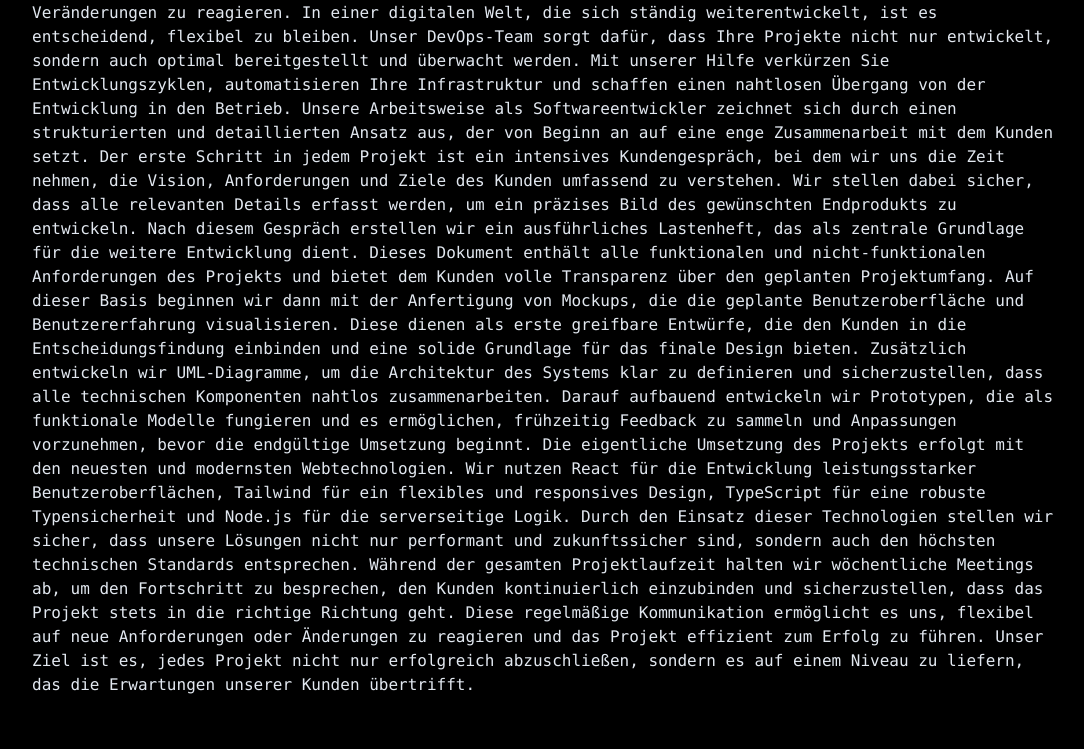
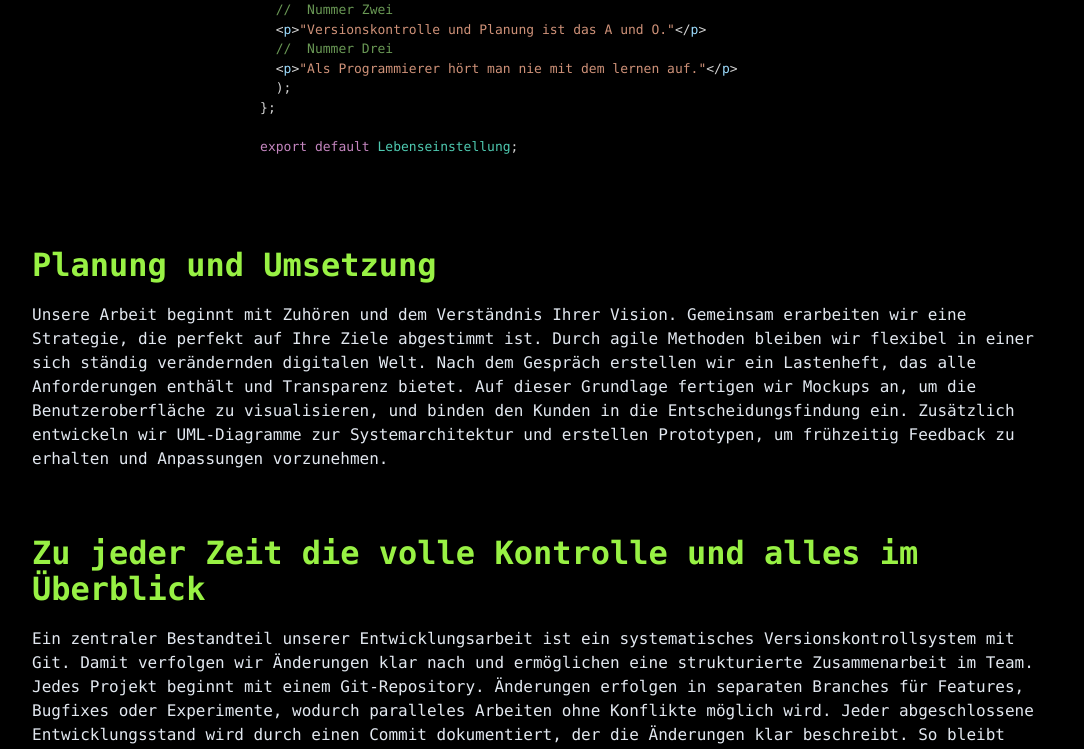
Before and after one commit to OGWebdesign/CompanyPage, a React (Vite) app: page / in a window 1280 px wide. Shown: the part 4920-5669 px from the top of the page, without its empty margins (96-1180 px from the left). Built offline with nearby package versions, Linux system fonts and the light colour scheme.

Commit message:
StartSide Update

```diff
--- a/package.json
+++ b/package.json
@@ -20,12 +20,14 @@
     "react-router-dom": "^6.23.1",
     "react-scroll": "^1.9.0",
     "react-simple-typewriter": "^5.0.1",
+    "react-syntax-highlighter": "^15.5.0",
     "react-transition-group": "^4.4.5"
   },
   "devDependencies": {
     "@types/react": "^18.2.66",
     "@types/react-dom": "^18.2.22",
     "@types/react-scroll": "^1.8.10",
+    "@types/react-syntax-highlighter": "^15.5.13",
     "@types/react-transition-group": "^4.4.10",
     "@typescript-eslint/eslint-plugin": "^7.2.0",
     "@typescript-eslint/parser": "^7.2.0",
--- /dev/null
+++ b/src/components/CodeSnippetOn/index.tsx
@@ -0,0 +1,17 @@
+import { Prism as SyntaxHighlighter } from 'react-syntax-highlighter';
+import { vscDarkPlus } from 'react-syntax-highlighter/dist/esm/styles/prism';
+
+export const CodeSnippet = ({ code }: any) => {
+    return (
+/* box-shadow: 0 20px 50px rgba(8, 112, 184, 0.7); */
+        <SyntaxHighlighter customStyle={{
+            backgroundColor: '#000',
+            borderRadius: '8px',
+            fontSize: '0.3rem',
+            overflowX: 'auto', // Ermöglicht horizontales Scrollen bei schmalen Geräten
+          }} language='typescript' style={vscDarkPlus}>
+            {code}
+        </SyntaxHighlighter>
+
+    );
+}
--- a/src/components/StartSite/index.tsx
+++ b/src/components/StartSite/index.tsx
@@ -7,15 +7,35 @@ import { LargeCard } from "../LargeCard"
 import { TechStripe } from "../TechStripe"
 import { TextAndButton } from "../TextAndButton"
 import { TextComponent } from "../TextComponent"
+import { CodeSnippet } from "../CodeSnippetOn"
 
 export const StartSite = (props: {
   TextAndButtonbt: JSX.Element;
   BlackCardButton: JSX.Element;
   WhiteCardButton: JSX.Element;
   ProposalButton: JSX.Element;
-  openHelpcenter:() => void;
+  openHelpcenter: () => void;
+
 }) => {
+  const sampleCode = `
+    import React from 'react';
+
+    const Lebenseinstellung = () => {
+    //  Dinge die Sie wissen sollten.
+      return(
+      //  Nummer Eins
+      <p>"Wir nutzen lieber Code als Content Management Systeme."</p>
+      //  Nummer Zwei
+      <p>"Versionskontrolle und Planung ist das A und O."</p>
+      //  Nummer Drei
+      <p>"Als Programmierer hört man nie mit dem lernen auf."</p>
+      );
+    };
+
+    export default Lebenseinstellung;
+  `;
   return (
+
     <>
       <video autoPlay playsInline loop muted className="absolute object-cover h-screen w-full overflow-hidden" src="video/bgvideo.mp4"></video>
       <div className="animate-fadeIn">
@@ -23,8 +43,8 @@ export const StartSite = (props: {
 
         <img src="Planets/mars.webp" alt="Mars" className="w-[45rem] z-10 absolute top-[20%] right-[-5%] animate-floatJupiter" />
         <img src="Planets/jupiter.webp" alt="Jupiter" className="w-[35rem] z-10 absolute top-[30%] left-[5%] animate-floatJupiter " />
-        <img src="Planets/comet.webp" alt="Comet" className="w-[15rem] z-10 absolute desktop:top-[45%] laptop:top-[43%] tablet:top-[46%] mobile:top-[46.2%]  right-[10%]  animate-floatComet" />
-        <img src="graphics/astro.webp" alt="" className="laptop:w-[20rem] mobile:w-0 z-10 absolute mobile:top-[70%] left-[10%] animate-float" />
+        <img src="Planets/comet.webp" alt="Comet" className="w-[15rem] mobile:w-0 tablet:w-[15rem] z-10 absolute desktop:top-[45%] laptop:top-[43%] tablet:top-[46%] mobile:top-[46.2%]  right-[10%]  animate-floatComet" />
+        <img src="graphics/astro.webp" alt="" className="laptop:w-[20rem] mobile:w-0 z-10 absolute mobile:top-[70%] right-[5%] animate-float" />
         <img src="Planets/satelite.webp" alt="" className="w-[10rem] z-10 absolute tablet:bottom-[-4%] mobile:bottom-[-2%] mobile:right-[5%] tablet:right-[18%] animate-float" />
 
 
@@ -109,7 +129,7 @@ export const StartSite = (props: {
                 Eine weitere Stärke von selbstprogrammierten Webseiten ist der Sicherheitsaspekt. Unsere verwendeten Technologien
                 sind stets aktuell und sicher. Bei Content Management Systemen ist das nicht immer der Fall. Hält man diese nicht
                 auf dem neuesten Stand, kann es schnell zu Sicherheitslücken kommen. Diese können von Hackern ausgenutzt werden, um
-              Schaden anzurichten oder Daten zu stehlen. <br/>
+                Schaden anzurichten oder Daten zu stehlen. <br />
                 Benötigen Sie sonstige{" "}
                 <span className="bg-white text-black font-bold">
                   Programmierarbeiten
@@ -254,35 +274,27 @@ export const StartSite = (props: {
 
         </div>
 
+        <div className="w-full flex justify-center items-center mt-16">
+       {/** box-shadow: 0 20px 50px rgba(8, 112, 184, 0.7); */}
+          <div className="tablet:w-[40rem] mobile:invisible mobile:h-0 tablet:visible tablet:h-auto">
+            <CodeSnippet code={sampleCode}>
 
+            </CodeSnippet>
+          </div>
+        </div>
+        <div className="w-full flex justify-center items-center z-50">
 
-      <div className="w-full flex justify-center items-center z-50">
           <TextComponent
 
-        headline="Hochgeschwindigkeitsleistung für Websites und Webanwendungen auf dem nächsten Level."
-          text="Unsere Arbeit beginnt nicht mit Code, sondern mit Zuhören. Wir nehmen uns die Zeit, Ihre Vision zu verstehen und erarbeiten gemeinsam eine Strategie, die perfekt auf Ihre Ziele zugeschnitten ist. Unser Prozess basiert auf agilen Methoden, die es uns ermöglichen, flexibel und reaktionsschnell auf Veränderungen zu reagieren. In einer digitalen Welt, die sich ständig weiterentwickelt, ist es entscheidend, flexibel zu bleiben. Unser DevOps-Team sorgt dafür, dass Ihre Projekte nicht nur entwickelt, sondern auch optimal bereitgestellt und überwacht werden. Mit unserer Hilfe verkürzen Sie Entwicklungszyklen, automatisieren Ihre Infrastruktur und schaffen einen nahtlosen Übergang von der Entwicklung in den Betrieb. Unsere Arbeitsweise als Softwareentwickler zeichnet sich durch einen strukturierten und detaillierten Ansatz aus, der von Beginn an auf eine enge Zusammenarbeit mit dem Kunden setzt. Der erste Schritt in jedem Projekt ist ein intensives Kundengespräch, bei dem wir uns die Zeit nehmen, die Vision, Anforderungen und Ziele des Kunden umfassend zu verstehen. Wir stellen dabei sicher, dass alle relevanten Details erfasst werden, um ein präzises Bild des gewünschten Endprodukts zu entwickeln.
-Nach diesem Gespräch erstellen wir ein ausführliches Lastenheft, das als zentrale Grundlage für die weitere Entwicklung dient. Dieses Dokument enthält alle funktionalen und nicht-funktionalen Anforderungen des Projekts und bietet dem Kunden volle Transparenz über den geplanten Projektumfang. Auf dieser Basis beginnen wir dann mit der Anfertigung von Mockups, die die geplante Benutzeroberfläche und Benutzererfahrung visualisieren. Diese dienen als erste greifbare Entwürfe, die den Kunden in die Entscheidungsfindung einbinden und eine solide Grundlage für das finale Design bieten.
-Zusätzlich entwickeln wir UML-Diagramme, um die Architektur des Systems klar zu definieren und sicherzustellen, dass alle technischen Komponenten nahtlos zusammenarbeiten. Darauf aufbauend entwickeln wir Prototypen, die als funktionale Modelle fungieren und es ermöglichen, frühzeitig Feedback zu sammeln und Anpassungen vorzunehmen, bevor die endgültige Umsetzung beginnt.
-Die eigentliche Umsetzung des Projekts erfolgt mit den neuesten und modernsten Webtechnologien. Wir nutzen React für die Entwicklung leistungsstarker Benutzeroberflächen, Tailwind für ein flexibles und responsives Design, TypeScript für eine robuste Typensicherheit und Node.js für die serverseitige Logik. Durch den Einsatz dieser Technologien stellen wir sicher, dass unsere Lösungen nicht nur performant und zukunftssicher sind, sondern auch den höchsten technischen Standards entsprechen.
-Während der gesamten Projektlaufzeit halten wir wöchentliche Meetings ab, um den Fortschritt zu besprechen, den Kunden kontinuierlich einzubinden und sicherzustellen, dass das Projekt stets in die richtige Richtung geht. Diese regelmäßige Kommunikation ermöglicht es uns, flexibel auf neue Anforderungen oder Änderungen zu reagieren und das Projekt effizient zum Erfolg zu führen. Unser Ziel ist es, jedes Projekt nicht nur erfolgreich abzuschließen, sondern es auf einem Niveau zu liefern, das die Erwartungen unserer Kunden übertrifft."
-        ></TextComponent>
+            headline="Planung und Umsetzung"
+            text="Unsere Arbeit beginnt mit Zuhören und dem Verständnis Ihrer Vision. Gemeinsam erarbeiten wir eine Strategie, die perfekt auf Ihre Ziele abgestimmt ist. Durch agile Methoden bleiben wir flexibel in einer sich ständig verändernden digitalen Welt.
+            Nach dem Gespräch erstellen wir ein Lastenheft, das alle Anforderungen enthält und Transparenz bietet. Auf dieser Grundlage fertigen wir Mockups an, um die Benutzeroberfläche zu visualisieren, und binden den Kunden in die Entscheidungsfindung ein. Zusätzlich entwickeln wir UML-Diagramme zur Systemarchitektur und erstellen Prototypen, um frühzeitig Feedback zu erhalten und Anpassungen vorzunehmen."></TextComponent>
         </div>
 
         <div className="w-full flex justify-center items-center">
           <TextComponent
             headline="Zu jeder Zeit die volle Kontrolle und alles im Überblick"
-          text="Ein zentraler Bestandteil unserer Entwicklungsarbeit ist ein durchdachtes und systematisches Versionskontrollsystem, das wir mithilfe von Git umsetzen. Durch die Verwendung von Git gewährleisten wir eine klare Nachverfolgung aller Änderungen, die während des Entwicklungsprozesses vorgenommen werden, und ermöglichen gleichzeitig eine strukturierte Zusammenarbeit im Team.
-
-Jedes Projekt beginnt mit der Einrichtung eines Git-Repositories, das als zentrale Basis für die Versionskontrolle dient. Alle Änderungen, die am Code vorgenommen werden, erfolgen in separaten Branches, die speziell für neue Features, Bugfixes oder experimentelle Entwicklungen angelegt werden. Diese Branch-Struktur erlaubt es uns, parallel an verschiedenen Aspekten des Projekts zu arbeiten, ohne dass es zu Konflikten oder Instabilitäten im Hauptcode kommt.
-
-Für jede abgeschlossene Entwicklungsphase oder jedes Update wird ein sogenannter Commit erstellt, der eine klare und nachvollziehbare Beschreibung der vorgenommenen Änderungen enthält. So wird zu jedem Zeitpunkt dokumentiert, was geändert wurde, warum es geändert wurde und welche Auswirkungen diese Änderungen haben. Dieses Vorgehen sorgt nicht nur für Transparenz, sondern ermöglicht es uns auch, bei Bedarf zu einem früheren Stand des Codes zurückzukehren, falls unvorhergesehene Probleme auftreten.
-
-Bevor eine Änderung in den Hauptzweig (Main oder Master Branch) integriert wird, durchläuft sie einen strengen Code-Review-Prozess. Hierbei prüfen wir die neuen Codeabschnitte auf Qualität, Effizienz und Konformität mit den vorab definierten Anforderungen. Erst nach Freigabe durch das Team wird der Code in das Hauptprojekt integriert, um höchste Qualität zu gewährleisten und Fehler zu minimieren.
-
-Zusätzlich setzen wir auf automatisierte Tests, die ebenfalls in den Git-Workflow integriert sind. Diese Tests stellen sicher, dass neue Funktionen korrekt arbeiten und bestehende Funktionen nicht unbeabsichtigt beeinträchtigt werden. Git erlaubt uns darüber hinaus, Releases klar zu kennzeichnen, sodass jederzeit erkennbar ist, welche Version eines Projekts sich in welchem Entwicklungsstadium befindet.
-
-Durch diesen strukturierten Einsatz von Git und den dazugehörigen Best Practices sorgen wir für ein hohes Maß an Transparenz, Rückverfolgbarkeit und Qualitätssicherung in jedem Entwicklungsprojekt."
-        ></TextComponent>
+            text="Ein zentraler Bestandteil unserer Entwicklungsarbeit ist ein systematisches Versionskontrollsystem mit Git. Damit verfolgen wir Änderungen klar nach und ermöglichen eine strukturierte Zusammenarbeit im Team. Jedes Projekt beginnt mit einem Git-Repository. Änderungen erfolgen in separaten Branches für Features, Bugfixes oder Experimente, wodurch paralleles Arbeiten ohne Konflikte möglich wird. Jeder abgeschlossene Entwicklungsstand wird durch einen Commit dokumentiert, der die Änderungen klar beschreibt. So bleibt alles transparent, und wir können bei Bedarf zu einem früheren Code-Stand zurückkehren."></TextComponent>
         </div>
 
         <LargeCard
```
Also changed, not shown: 1 other file (tests, documents, lock files or other folders). Lines whose indentation alone changed are shown as unchanged.
